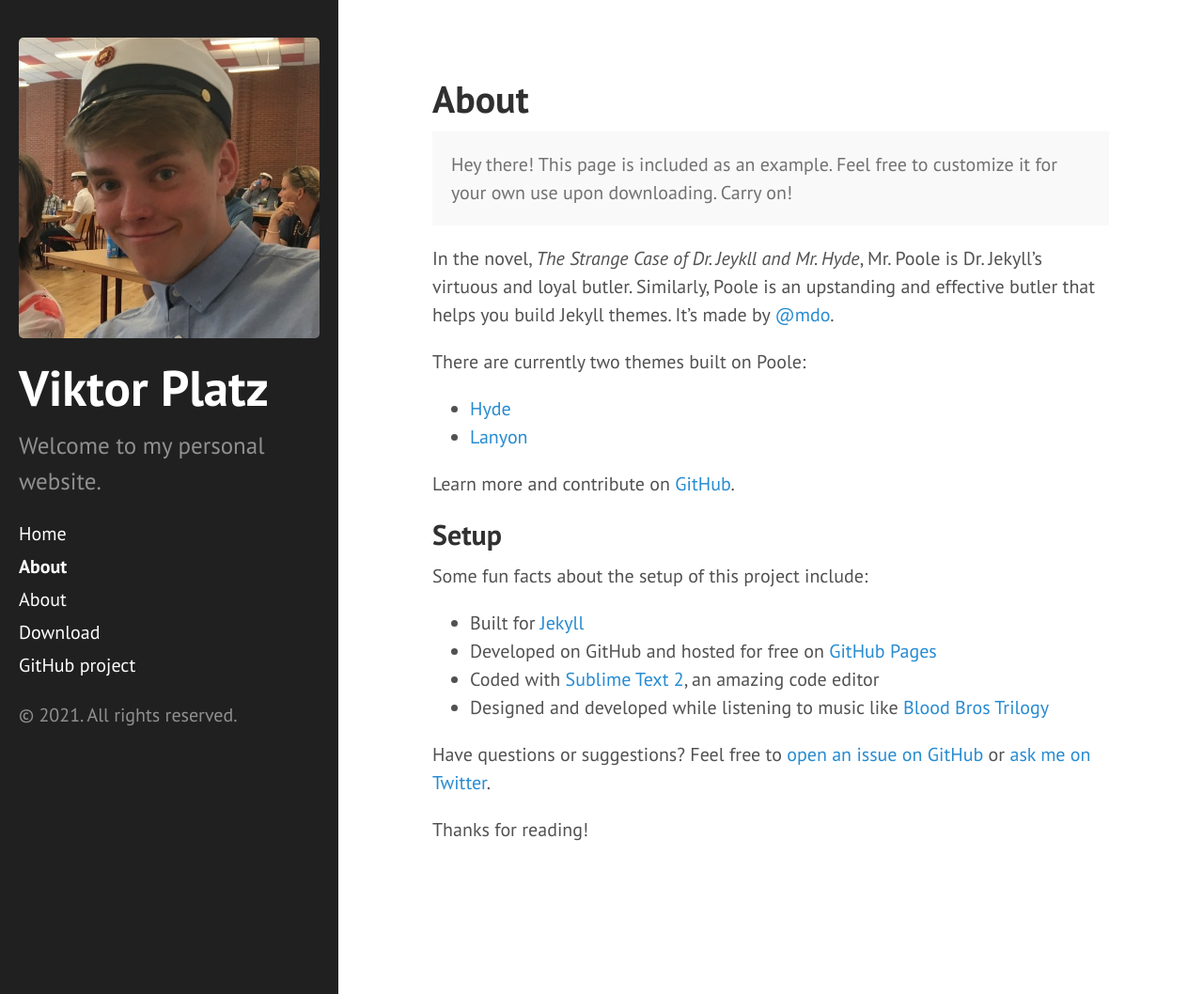
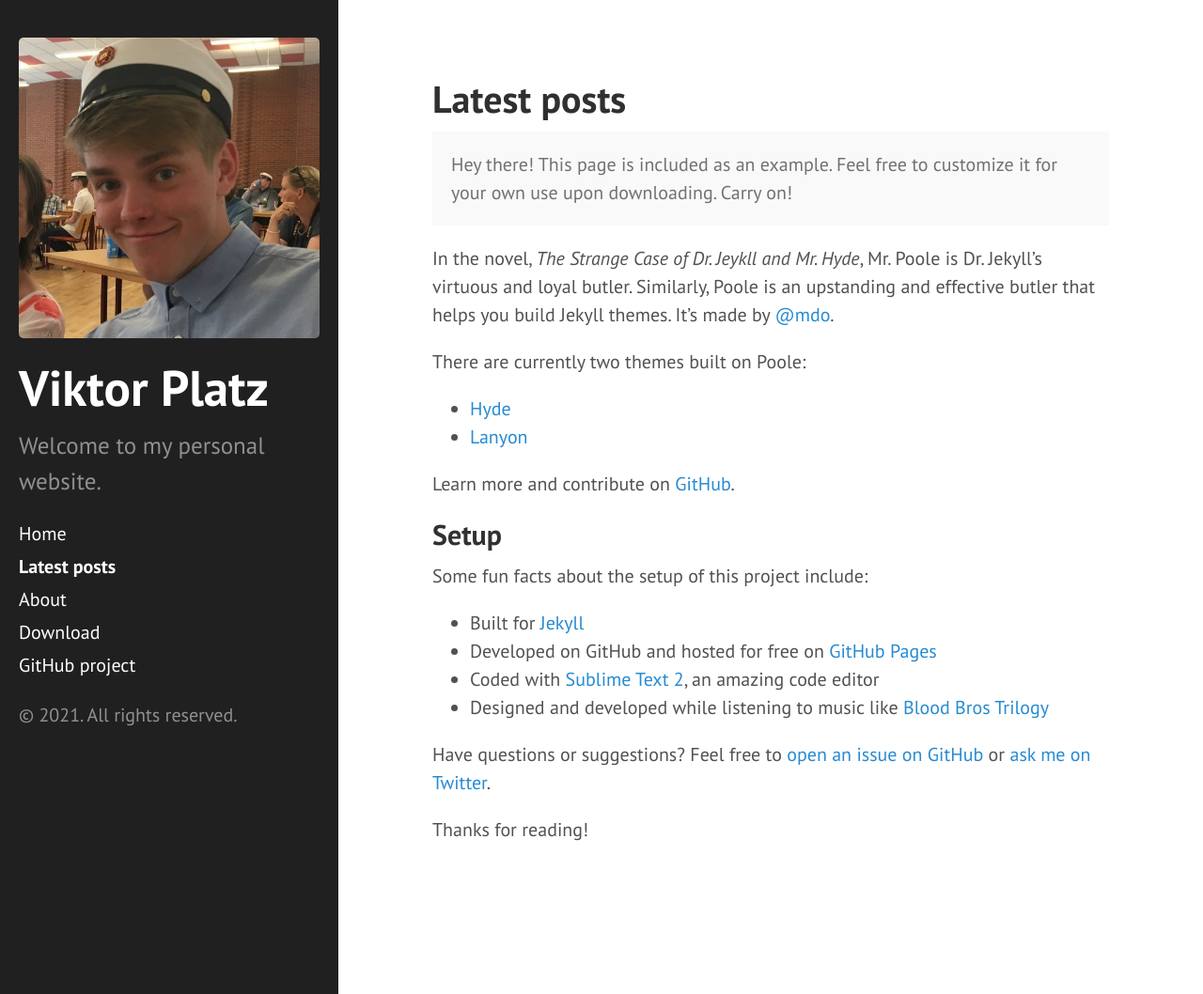
Before and after one commit to ViktorPlatz/redviktor.github.io, a Jekyll site: the page built from Latest posts.md, in a window 1280 px wide and 1058 px high. Shown: the whole window at 94% size. Built offline with Jekyll 4.4.1, drawn with Linux system fonts in a browser that asks for light colours; Markdown is read by kramdown in place of the engine named in the settings.

Commit message:
Update Latest posts.md

```diff
--- a/Latest posts.md
+++ b/Latest posts.md
@@ -1,6 +1,6 @@
 ---
 layout: page
-title: About
+title: Latest posts
 ---
 
 <p class="message">
```
